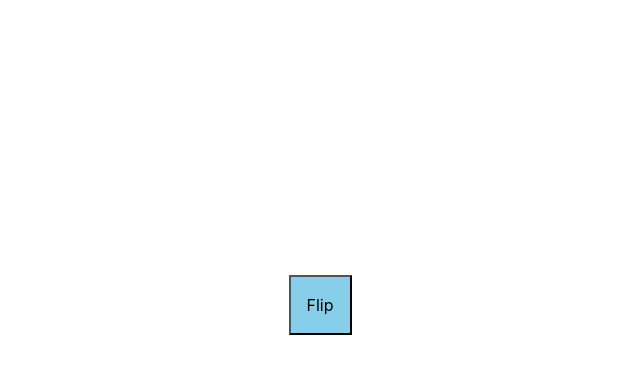
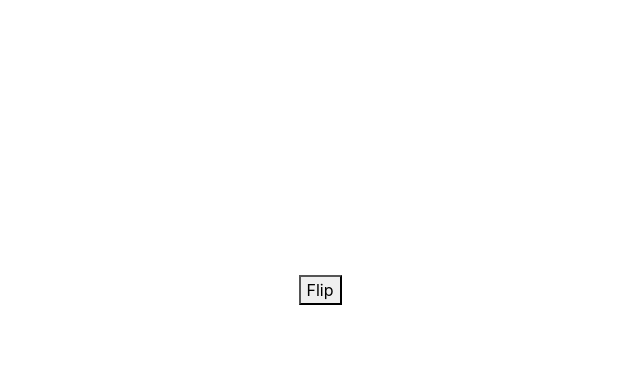
Before and after one commit to MahidharMannuru5/Thatiparthi, a plain HTML site: page index.html in a window 1280 px wide. Shown: the part 29-402 px from the top of the page, without its empty margins (320-960 px from the left). Drawn offline with nearby package versions, Linux system fonts and the light colour scheme.

Commit message:
Update index.html

```diff
--- a/index.html
+++ b/index.html
@@ -19,10 +19,7 @@ div.container {
   align-items: center;
 }
 
-button {
-  padding: 1rem;
-  background-color: skyblue;
-}
+
 
 #coin {
   position: relative;
```
